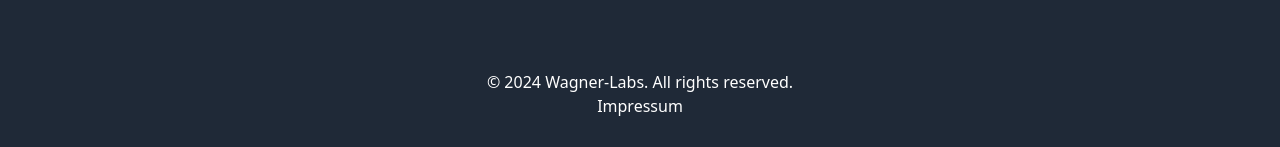
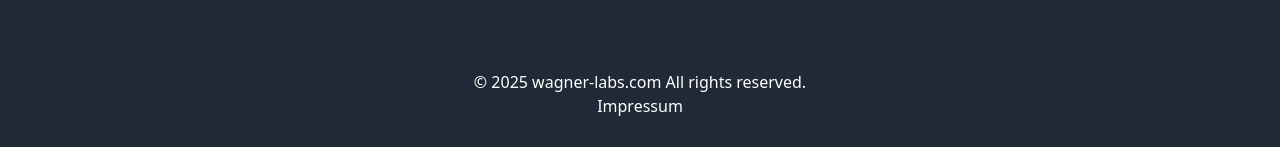
Before and after one commit to b3n3w/wagner-labs.com, a SvelteKit app: page / in a window 1280 px wide. Shown: the part 4002-4149 px from the top of the page. Built offline with nearby package versions, Linux system fonts and the light colour scheme.

Commit message:
Update footer.svelte - dynamic year
Initially I've set the year statically for 2024

```diff
--- a/src/routes/footer.svelte
+++ b/src/routes/footer.svelte
@@ -1,6 +1,10 @@
+<script>
+	const currentYear = new Date().getFullYear();
+</script>
+
 <footer class="bg-gray-800 py-8">
 	<div class="container mx-auto px-4 text-center">
-		<p>&copy; 2024 Wagner-Labs. All rights reserved.</p>
+		<p>&copy; {currentYear} wagner-labs.com All rights reserved.</p>
 		<a class="font-thin" href="/impressum">Impressum</a>
 	</div>
 </footer>
```
